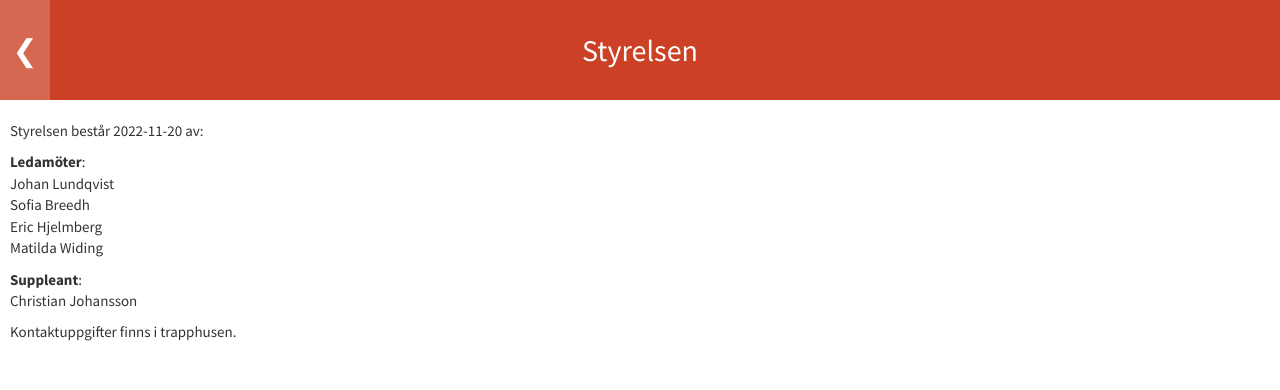
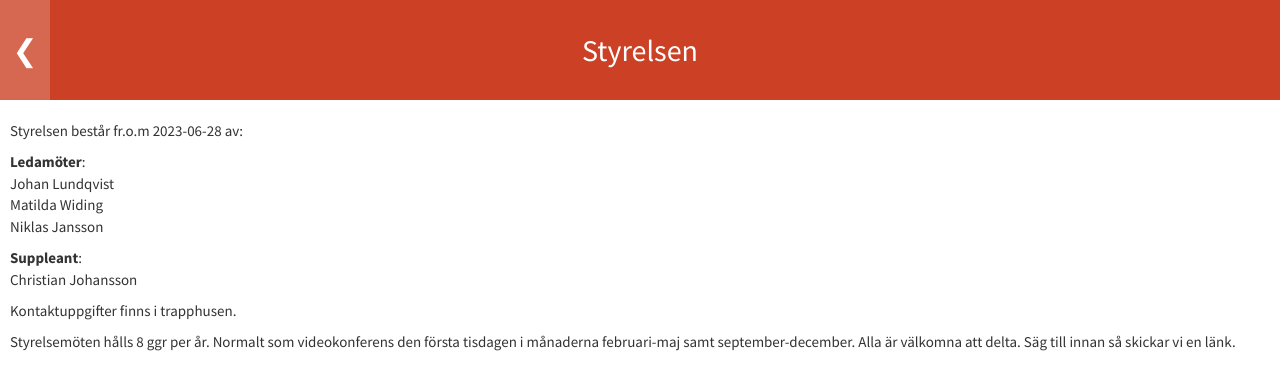
Before and after one commit to nipfjallet5/nipfjallet5.github.io, a Jekyll site: the page built from pages/styrelse.md, in a window 1280 px wide. Shown: the top 390 px of the page. Built offline with Jekyll 4.4.1, drawn with Linux system fonts in a browser that asks for light colours.

Commit message:
uppdaterade styrelsen

```diff
--- a/pages/styrelse.md
+++ b/pages/styrelse.md
@@ -4,15 +4,16 @@ title: styrelse
 permalink: /styrelse
 ---
 
-Styrelsen består 2022-11-20 av:
+Styrelsen består fr.o.m 2023-06-28 av:
 
 **Ledamöter**:\\
 Johan Lundqvist\\
-Sofia Breedh\\
-Eric Hjelmberg\\
-Matilda Widing
+Matilda Widing\\
+Niklas Jansson
 
 **Suppleant**:\\
 Christian Johansson
 
 Kontaktuppgifter finns i trapphusen.
+
+Styrelsemöten hålls 8 ggr per år. Normalt som videokonferens den första tisdagen i månaderna februari-maj samt september-december. Alla är välkomna att delta. Säg till innan så skickar vi en länk.
```
